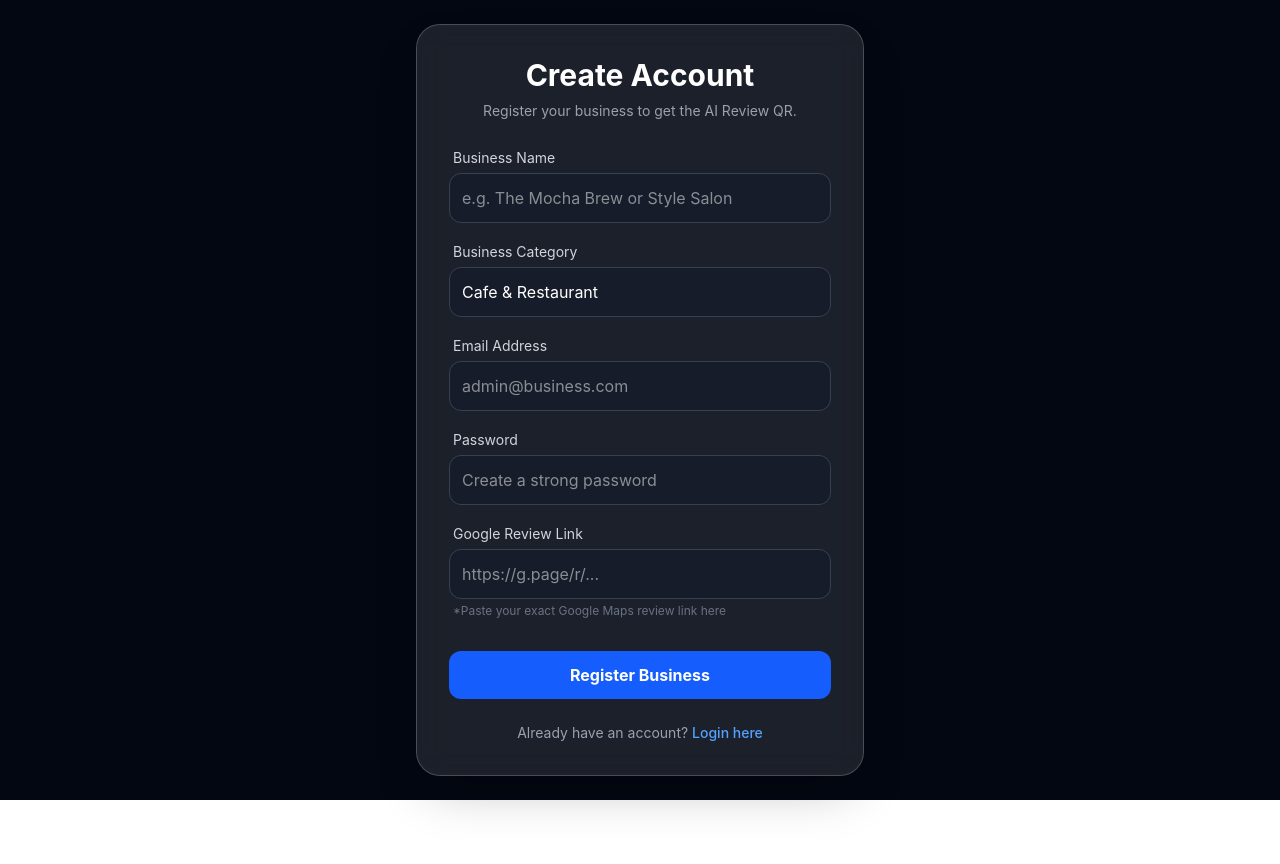
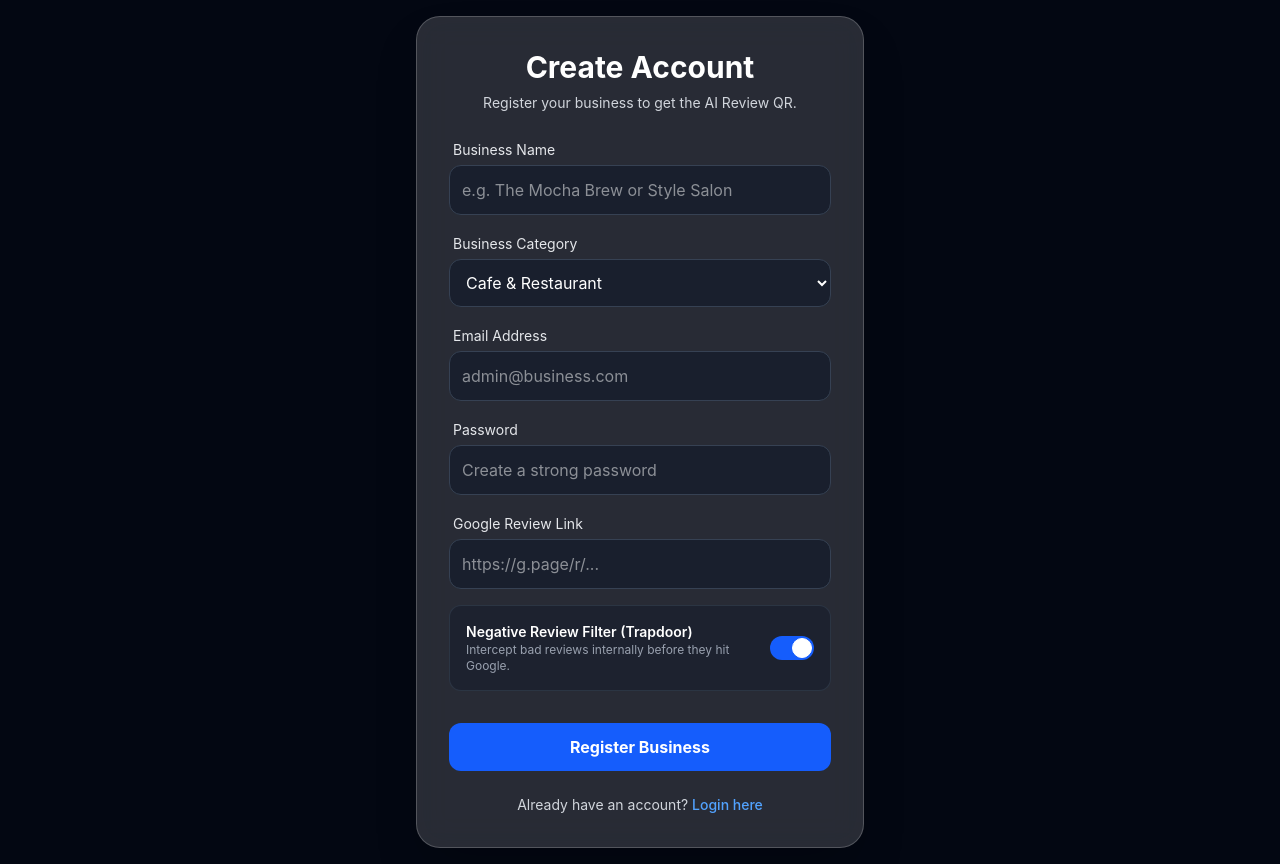
Before and after one commit to Soura-madx/Google-review-saas-frontend, a React app: page /register in a window 1280 px wide. Before the commit the page ends 800 px from the top, so only its background shows below. Built offline with nearby package versions, Linux system fonts and the light colour scheme; the HTML template or start-up script is replaced by a standard one.

Commit message:
toggle negative feedback

```diff
--- a/src/pages/Register.jsx
+++ b/src/pages/Register.jsx
@@ -4,18 +4,23 @@ import axios from 'axios';
 
 export default function Register() {
   const [formData, setFormData] = useState({
-    businessName: '', // Pehle cafeName tha, ab universally businessName hai
-    businessCategory: 'cafe', // Naya dropdown logic ke liye
+    businessName: '',
+    businessCategory: 'cafe',
     email: '',
     password: '',
-    googleReviewLink: ''
+    googleReviewLink: '',
+    enableTrapdoor: true // 🌟 Naya toggle state
   });
   const [error, setError] = useState('');
   const [isLoading, setIsLoading] = useState(false);
   const navigate = useNavigate();
 
   const handleChange = (e) => {
-    setFormData({ ...formData, [e.target.name]: e.target.value });
+    const { name, value, type, checked } = e.target;
+    setFormData({
+      ...formData,
+      [name]: type === 'checkbox' ? checked : value
+    });
   };
 
   const handleRegister = async (e) => {
@@ -24,10 +29,7 @@ export default function Register() {
     setError('');
 
     try {
-      // Backend ko updated formData bhej rahe hain
       const res = await axios.post('https://google-review-saas-backend.onrender.com/api/auth/register', formData);
-
-      // Registration success hone par token save karein aur dashboard par bhej dein
       localStorage.setItem('token', res.data.token);
       navigate('/dashboard');
     } catch (err) {
@@ -39,96 +41,103 @@ export default function Register() {
 
   return (
     <div className="flex items-center justify-center min-h-screen p-4">
-      <div className="bg-white/10 backdrop-blur-lg border border-white/20 p-8 rounded-3xl shadow-2xl w-full max-w-md">
+      <div className="bg-white/15 backdrop-blur-lg border border-white/20 p-8 rounded-3xl shadow-2xl w-full max-w-md text-gray-100">
         <h2 className="text-3xl font-bold mb-2 text-center text-white">Create Account</h2>
-        <p className="text-gray-400 text-sm text-center mb-6">Register your business to get the AI Review QR.</p>
+        <p className="text-gray-300 text-sm text-center mb-6">Register your business to get the AI Review QR.</p>
 
         {error && <p className="text-red-400 text-sm mb-4 text-center bg-red-500/10 p-2 rounded-lg">{error}</p>}
 
         <form onSubmit={handleRegister} className="space-y-4">
 
-          {/* Business Name Field */}
           <div>
-            <label className="text-sm text-gray-300 ml-1">Business Name</label>
+            <label className="text-sm text-gray-200 ml-1">Business Name</label>
             <input
               type="text"
               name="businessName"
               placeholder="e.g. The Mocha Brew or Style Salon"
-              className="w-full bg-gray-900/50 border border-gray-700 p-3 rounded-xl focus:outline-none focus:border-blue-500 mt-1 text-white"
+              className="w-full bg-gray-900/60 border border-gray-700 p-3 rounded-xl focus:outline-none focus:border-blue-500 mt-1 text-white"
               value={formData.businessName} onChange={handleChange} required
             />
           </div>
 
-          {/* 🌟 NAYA FEATURE: Business Category Dropdown */}
           <div>
-            <label className="text-sm text-gray-300 ml-1">Business Category</label>
+            <label className="text-sm text-gray-200 ml-1">Business Category</label>
             <select
               name="businessCategory"
               value={formData.businessCategory}
               onChange={handleChange}
-              className="w-full bg-gray-900/50 border border-gray-700 p-3 rounded-xl focus:outline-none focus:border-blue-500 mt-1 text-white appearance-none"
+              className="w-full bg-gray-900/60 border border-gray-700 p-3 rounded-xl focus:outline-none focus:border-blue-500 mt-1 text-white"
               required
             >
-              <option value="cafe">Cafe & Restaurant</option>
-              <option value="salon">Salon, Spa & Beauty</option>
-              <option value="clinic">Dental & Medical Clinic</option>
-              <option value="hotel">Hotel, Resort & Airbnb</option>
-              <option value="auto_repair">Car Wash & Auto Repair</option>
-              <option value="gym">Gym & Fitness Studio</option>
-              <option value="pets">Pet Grooming & Veterinary</option>
-              <option value="tech_repair">Mobile & Laptop Repair</option>
-              <option value="retail">Premium Retail Shop</option>
-              <option value="print_shop">Print Shop & Cyber Cafe</option>
+              <option value="cafe" className="bg-gray-900">Cafe & Restaurant</option>
+              <option value="hotel" className="bg-gray-900">Hotel, Resort & Airbnb</option>
+              <option value="salon" className="bg-gray-900">Salon, Spa & Beauty</option>
+              <option value="clinic" className="bg-gray-900">Dental & Medical Clinic</option>
+              <option value="gym" className="bg-gray-900">Gym & Fitness Studio</option>
             </select>
           </div>
 
-          {/* Email Field */}
           <div>
-            <label className="text-sm text-gray-300 ml-1">Email Address</label>
+            <label className="text-sm text-gray-200 ml-1">Email Address</label>
             <input
               type="email"
               name="email"
               placeholder="admin@business.com"
-              className="w-full bg-gray-900/50 border border-gray-700 p-3 rounded-xl focus:outline-none focus:border-blue-500 mt-1 text-white"
+              className="w-full bg-gray-900/60 border border-gray-700 p-3 rounded-xl focus:outline-none focus:border-blue-500 mt-1 text-white"
               value={formData.email} onChange={handleChange} required
             />
           </div>
 
-          {/* Password Field */}
           <div>
-            <label className="text-sm text-gray-300 ml-1">Password</label>
+            <label className="text-sm text-gray-200 ml-1">Password</label>
             <input
               type="password"
               name="password"
               placeholder="Create a strong password"
-              className="w-full bg-gray-900/50 border border-gray-700 p-3 rounded-xl focus:outline-none focus:border-blue-500 mt-1 text-white"
+              className="w-full bg-gray-900/60 border border-gray-700 p-3 rounded-xl focus:outline-none focus:border-blue-500 mt-1 text-white"
               value={formData.password} onChange={handleChange} required
             />
           </div>
 
-          {/* Google Review Link Field */}
           <div>
-            <label className="text-sm text-gray-300 ml-1">Google Review Link</label>
+            <label className="text-sm text-gray-200 ml-1">Google Review Link</label>
             <input
               type="url"
               name="googleReviewLink"
               placeholder="https://g.page/r/..."
-              className="w-full bg-gray-900/50 border border-gray-700 p-3 rounded-xl focus:outline-none focus:border-blue-500 mt-1 text-white"
+              className="w-full bg-gray-900/60 border border-gray-700 p-3 rounded-xl focus:outline-none focus:border-blue-500 mt-1 text-white"
               value={formData.googleReviewLink} onChange={handleChange} required
             />
-            <p className="text-xs text-gray-500 mt-1 ml-1">*Paste your exact Google Maps review link here</p>
+          </div>
+
+          {/* 🌟 NAYA TOGGLE SWITCH: Negative Review Interception (Trapdoor) */}
+          <div className="bg-gray-900/40 border border-gray-700/60 p-4 rounded-xl flex items-center justify-between">
+            <div>
+              <p className="text-sm font-semibold text-white">Negative Review Filter (Trapdoor)</p>
+              <p className="text-xs text-gray-400">Intercept bad reviews internally before they hit Google.</p>
+            </div>
+            <label className="relative inline-flex items-center cursor-pointer">
+              <input
+                type="checkbox"
+                name="enableTrapdoor"
+                checked={formData.enableTrapdoor}
+                onChange={handleChange}
+                className="sr-only peer"
+              />
+              <div className="w-11 h-6 bg-gray-700 peer-focus:outline-none rounded-full peer peer-checked:after:translate-x-full peer-checked:after:border-white after:content-[''] after:absolute after:top-[2px] after:left-[2px] after:bg-white after:border-gray-300 after:border after:rounded-full after:h-5 after:w-5 after:transition-all peer-checked:bg-blue-600"></div>
+            </label>
           </div>
 
           <button
             type="submit"
             disabled={isLoading}
-            className="w-full bg-blue-600 hover:bg-blue-700 text-white py-3 mt-4 rounded-xl font-bold transition-all disabled:opacity-50 disabled:cursor-not-allowed"
+            className="w-full bg-blue-600 hover:bg-blue-700 text-white py-3 mt-4 rounded-xl font-bold transition-all disabled:opacity-50"
           >
             {isLoading ? 'Creating Account...' : 'Register Business'}
           </button>
         </form>
 
-        <p className="text-center text-gray-400 text-sm mt-6">
+        <p className="text-center text-gray-300 text-sm mt-6">
           Already have an account? <Link to="/login" className="text-blue-400 hover:underline font-medium">Login here</Link>
         </p>
       </div>
```
Also changed, not shown: src/pages/Dashboard.jsx (+42 -6 lines), src/pages/ReviewPage.jsx (+14 -16 lines).
